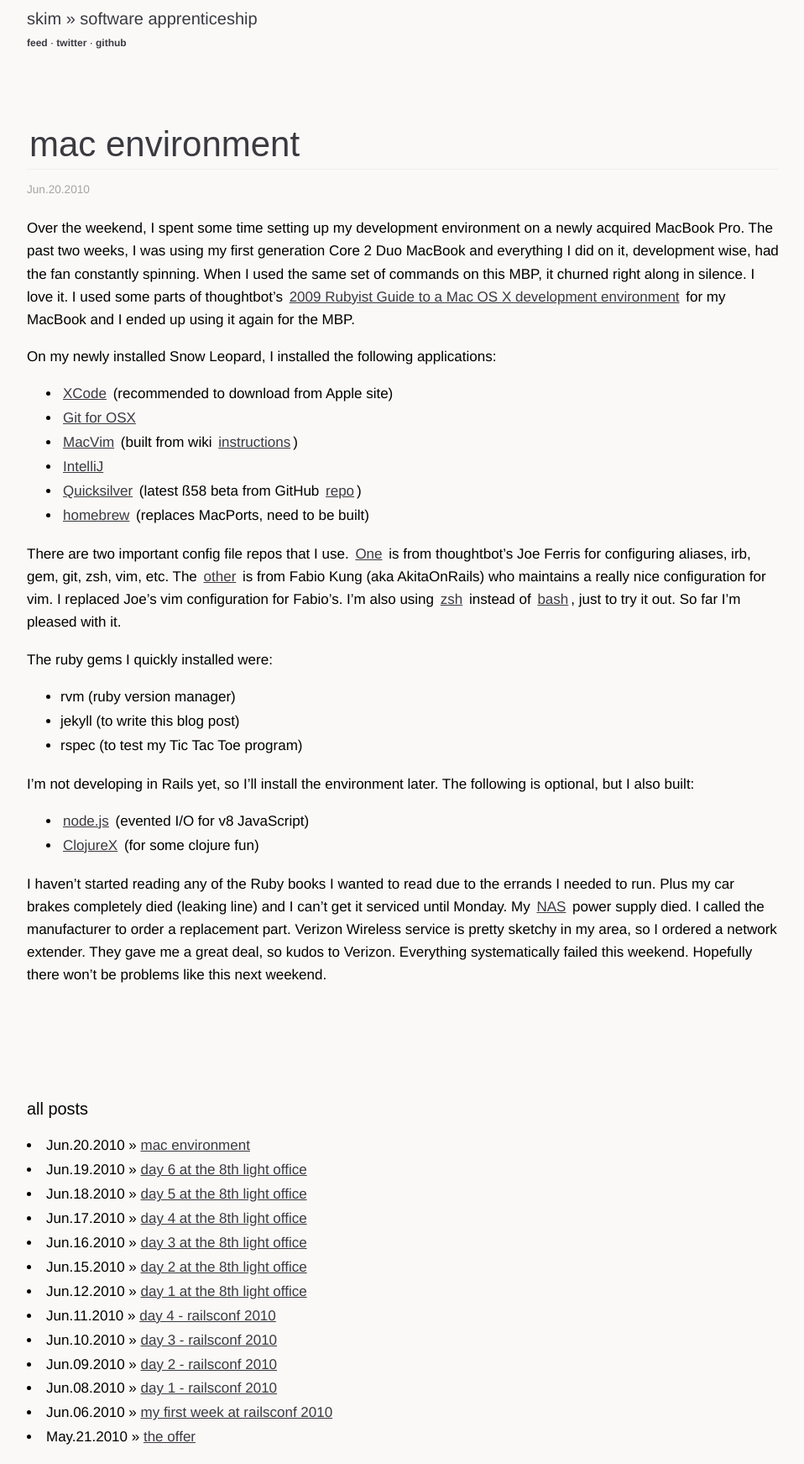
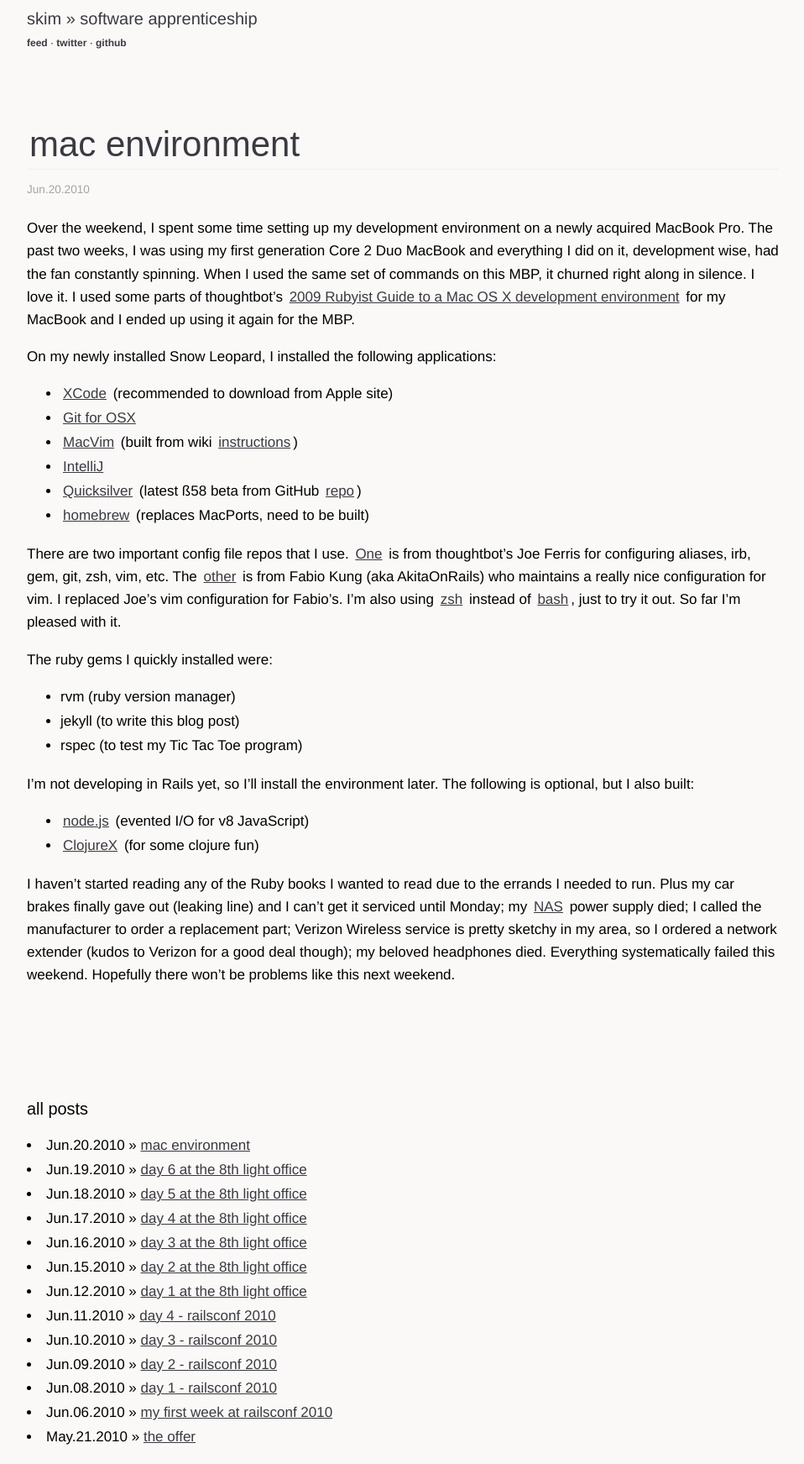
Before and after one commit to sl4m/skim.cc, a Jekyll site: the page built from _posts/2010-06-20-mac-environment.markdown, in a window 1280 px wide. Shown: the whole page at 84% size, without its empty margins (160-1118 px from the left). Built offline with Jekyll 4.4.1, drawn with Linux system fonts in a browser that asks for light colours; comment, search, counter and statistics services are not loaded.

Commit message:
updated post

```diff
--- a/_posts/2010-06-20-mac-environment.markdown
+++ b/_posts/2010-06-20-mac-environment.markdown
@@ -31,4 +31,4 @@
 * [node.js](http://github.com/ry/node) (evented I/O for v8 JavaScript)
 * [ClojureX](http://github.com/citizen428/ClojureX) (for some clojure fun)
 
-I haven't started reading any of the Ruby books I wanted to read due to the errands I needed to run.  Plus my car brakes completely died (leaking line) and I can't get it serviced until Monday.  My [NAS](http://en.wikipedia.org/wiki/Network-attached_storage) power supply died.  I called the manufacturer to order a replacement part.  Verizon Wireless service is pretty sketchy in my area, so I ordered a network extender.  They gave me a great deal, so kudos to Verizon.  Everything systematically failed this weekend.  Hopefully there won't be problems like this next weekend.
+I haven't started reading any of the Ruby books I wanted to read due to the errands I needed to run.  Plus my car brakes finally gave out (leaking line) and I can't get it serviced until Monday; my [NAS](http://en.wikipedia.org/wiki/Network-attached_storage) power supply died; I called the manufacturer to order a replacement part; Verizon Wireless service is pretty sketchy in my area, so I ordered a network extender (kudos to Verizon for a good deal though); my beloved headphones died.  Everything systematically failed this weekend.  Hopefully there won't be problems like this next weekend.
```
